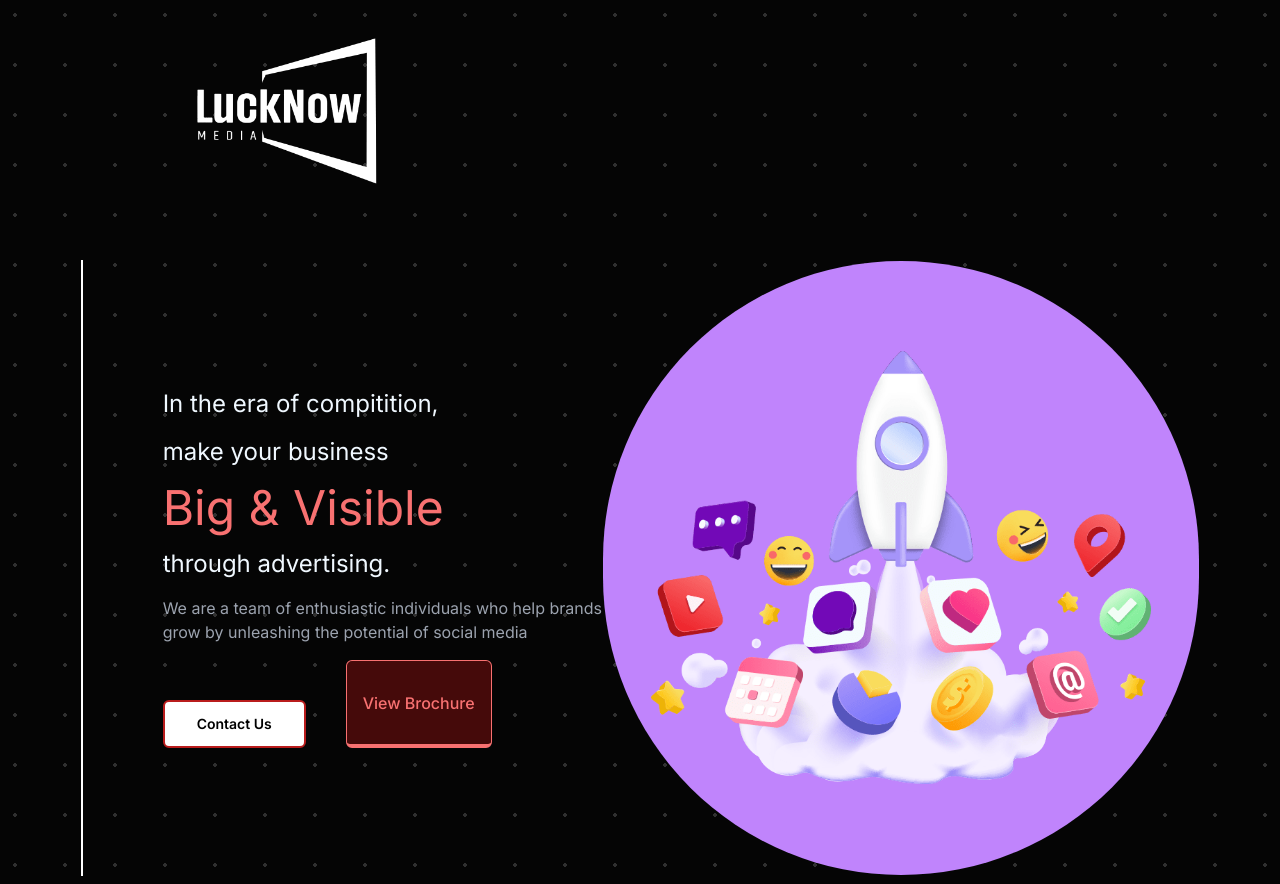
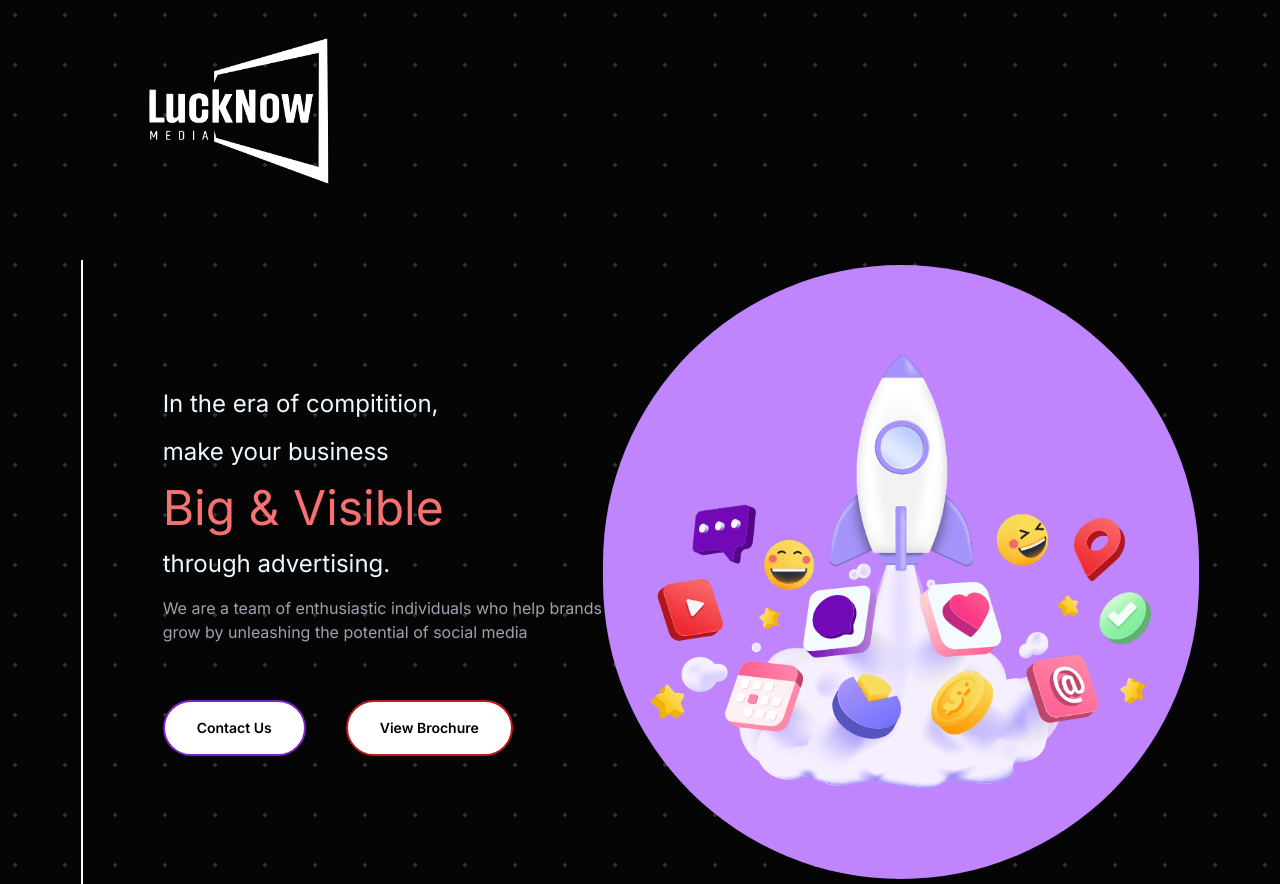
Before and after one commit to HarshS1611/lucknow-media, a Next.js app in the folder landing-page/: page / in a window 1280 px wide. Built offline with nearby package versions, Linux system fonts and the light colour scheme.

Commit message:
css changes

```diff
--- a/landing-page/src/app/components/Main.jsx
+++ b/landing-page/src/app/components/Main.jsx
@@ -4,7 +4,7 @@ export default function Main() {
 
     return (
         <div>
-            <div className='-mt-10 ml-32'>
+            <div className='-mt-10 ml-20'>
                 <Image src='/logoW.png' alt="LogoWhite" width={300} height={300} />
             </div>
 
@@ -17,14 +17,15 @@ export default function Main() {
                     <p className='text-gray-400'>
                         We are a team of enthusiastic individuals who help brands <br /> grow by unleashing the potential of social media
                     </p>
-                    <div className='flex gap-10'>
+                    <div className='flex gap-10 items-center'>
                         <button
-                            className="mt-10 relative px-8 py-2 rounded-md  isolation-auto z-10 border-2 border-red-700 before:absolute before:w-full before:transition-all before:duration-700 before:hover:w-full hover:text-white before:-right-full before:hover:right-0 before:rounded-full before:bg-[#A12347] before:-z-10 before:aspect-square before:hover:scale-150 overflow-hidden before:hover:duration-700 inline-flex items-center justify-center px-4 py-3 text-sm font-semibold text-black bg-white border border-gray-200 rounded-lg shadow-sm gap-x-2 hover:bg-gray-50 disabled:opacity-50 disabled:pointer-events-none"
+                            className="mt-10 relative px-8 py-4 rounded-full  isolation-auto z-10 border-2 border-purple-700 before:absolute before:w-full before:transition-all before:duration-700 before:hover:w-full hover:text-white before:-right-full before:hover:right-0 before:rounded-full before:bg-purple-500 before:-z-10 before:aspect-square before:hover:scale-150 overflow-hidden before:hover:duration-700 inline-flex items-center justify-center text-sm font-semibold text-black bg-white shadow-sm gap-x-2 hover:bg-gray-50 disabled:opacity-50 disabled:pointer-events-none"
                         >
                             Contact Us
                         </button>
-                        <button class="bg-red-950 text-red-400 border border-red-400 border-b-4 font-medium overflow-hidden relative px-4 py-2 rounded-md hover:brightness-150 hover:border-t-4 hover:border-b active:opacity-75 outline-none duration-300 group">
-                            <span class="bg-red-400 shadow-red-400 absolute -top-[150%] left-0 inline-flex w-80 h-[5px] rounded-md opacity-50 group-hover:top-[150%] duration-500 shadow-[0_0_10px_10px_rgba(0,0,0,0.3)]"></span>
+                        <button
+                            className="mt-10 relative px-8 py-4 rounded-full  isolation-auto z-10 border-2 border-red-700 before:absolute before:w-full before:transition-all before:duration-700 before:hover:w-full hover:text-white before:-right-full before:hover:right-0 before:rounded-full before:bg-[#A12347] before:-z-10 before:aspect-square before:hover:scale-150 overflow-hidden before:hover:duration-700 inline-flex items-center justify-center text-sm font-semibold text-black bg-white shadow-sm gap-x-2 hover:bg-gray-50 disabled:opacity-50 disabled:pointer-events-none"
+                        >
                             View Brochure
                         </button>
                     </div>
```
